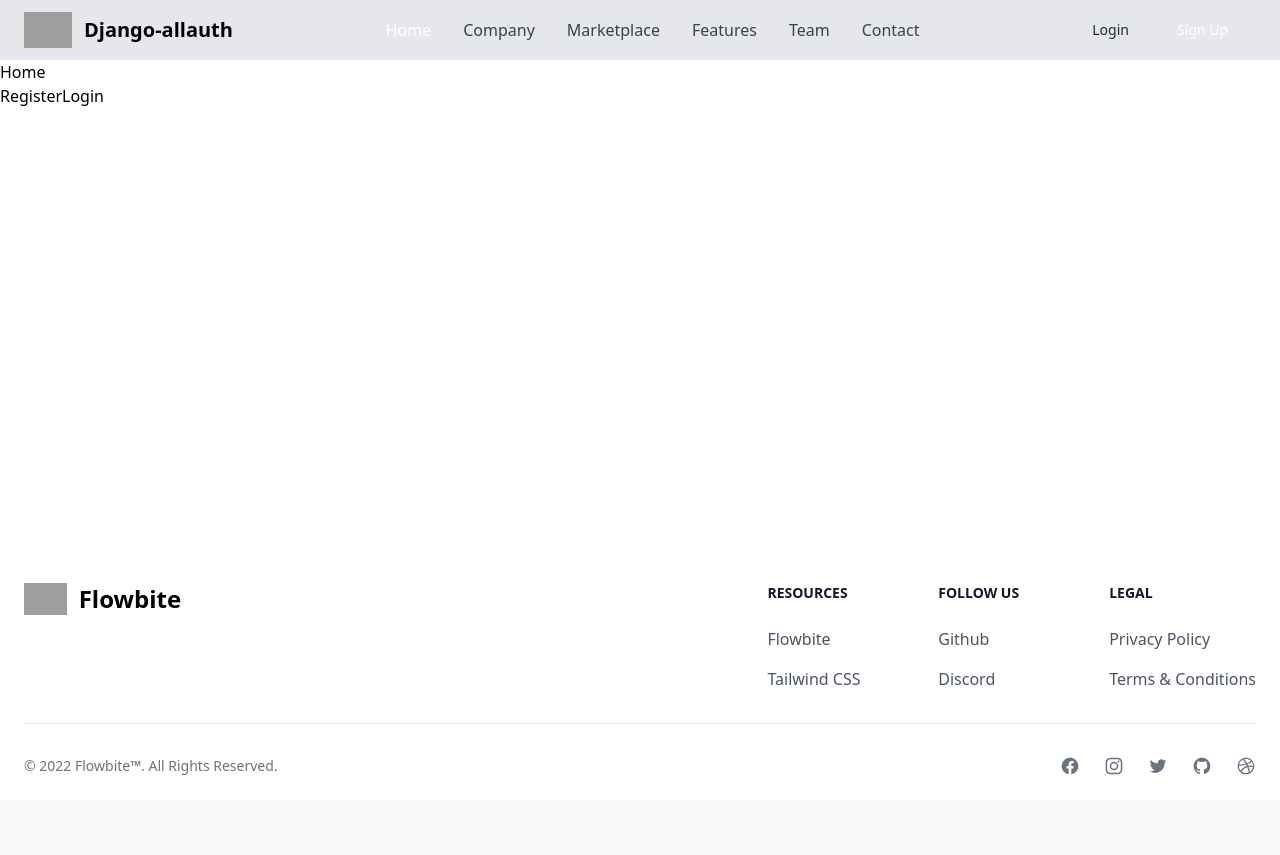
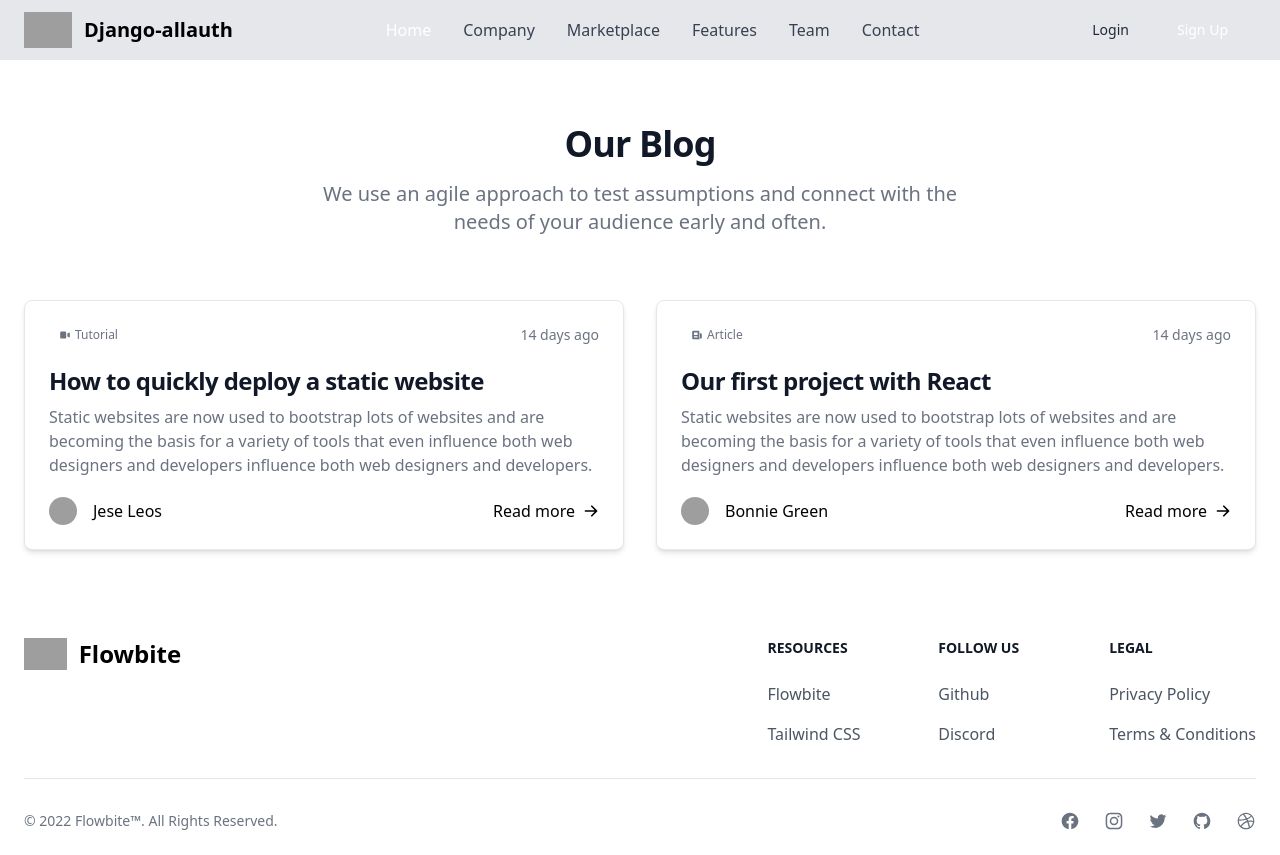
Before and after one commit to chienchuanw/django-blog, a Django app: page / in a window 1280 px wide. Before the commit the page ends 775 px from the top, so only its background shows below. Run offline with Django 5.2, Linux system fonts and the light colour scheme; some libraries are stand-ins or nearby versions; grey boxes are pictures that could not be loaded.

Commit message:
Changed to blog content style in home.html

```diff
--- a/templates/core/home.html
+++ b/templates/core/home.html
@@ -1,18 +1,62 @@
 {% extends "shared/base.html" %}
 
 {% block content %}
-<h1>Home</h1>
-<div class="flex">
-	<a href="{% url "users:register" %}">Register</a>
-	{% if user.is_authenticated %}
-	<a href="{% url "users:update" user.pk %}">Update</a>
-	<form action="{% url 'users:logout' %}" method="post">
-		{% csrf_token %}
-		<button type="submit">Logout</button>
-	</form>
-	{% else %}
-	<a href="{% url "users:login" %}">Login</a>
-	{% endif %}
+<section class="bg-white dark:bg-gray-900">
+  <div class="py-8 px-4 mx-auto max-w-screen-xl lg:py-16 lg:px-6">
+		<div class="mx-auto max-w-screen-sm text-center lg:mb-16 mb-8">
+			<h2 class="mb-4 text-3xl lg:text-4xl tracking-tight font-extrabold text-gray-900 dark:text-white">Our Blog</h2>
+			<p class="font-light text-gray-500 sm:text-xl dark:text-gray-400">We use an agile approach to test assumptions and connect with the needs of your audience early and often.</p>
+		</div>
+		<div class="grid gap-8 lg:grid-cols-2">
+			<article class="p-6 bg-white rounded-lg border border-gray-200 shadow-md dark:bg-gray-800 dark:border-gray-700">
+				<div class="flex justify-between items-center mb-5 text-gray-500">
+					<span class="bg-primary-100 text-primary-800 text-xs font-medium inline-flex items-center px-2.5 py-0.5 rounded dark:bg-primary-200 dark:text-primary-800">
+							<svg class="mr-1 w-3 h-3" fill="currentColor" viewBox="0 0 20 20" xmlns="http://www.w3.org/2000/svg"><path d="M2 6a2 2 0 012-2h6a2 2 0 012 2v8a2 2 0 01-2 2H4a2 2 0 01-2-2V6zM14.553 7.106A1 1 0 0014 8v4a1 1 0 00.553.894l2 1A1 1 0 0018 13V7a1 1 0 00-1.447-.894l-2 1z"></path></svg>
+							Tutorial
+					</span>
+					<span class="text-sm">14 days ago</span>
+				</div>
+				<h2 class="mb-2 text-2xl font-bold tracking-tight text-gray-900 dark:text-white"><a href="#">How to quickly deploy a static website</a></h2>
+				<p class="mb-5 font-light text-gray-500 dark:text-gray-400">Static websites are now used to bootstrap lots of websites and are becoming the basis for a variety of tools that even influence both web designers and developers influence both web designers and developers.</p>
+				<div class="flex justify-between items-center">
+					<div class="flex items-center space-x-4">
+						<img class="w-7 h-7 rounded-full" src="https://flowbite.s3.amazonaws.com/blocks/marketing-ui/avatars/jese-leos.png" alt="Jese Leos avatar" />
+						<span class="font-medium dark:text-white">
+								Jese Leos
+						</span>
+					</div>
+					<a href="#" class="inline-flex items-center font-medium text-primary-600 dark:text-primary-500 hover:underline">
+							Read more
+						<svg class="ml-2 w-4 h-4" fill="currentColor" viewBox="0 0 20 20" xmlns="http://www.w3.org/2000/svg"><path fill-rule="evenodd" d="M10.293 3.293a1 1 0 011.414 0l6 6a1 1 0 010 1.414l-6 6a1 1 0 01-1.414-1.414L14.586 11H3a1 1 0 110-2h11.586l-4.293-4.293a1 1 0 010-1.414z" clip-rule="evenodd"></path></svg>
+					</a>
+				</div>
+			</article>
+			<article class="p-6 bg-white rounded-lg border border-gray-200 shadow-md dark:bg-gray-800 dark:border-gray-700">
+				<div class="flex justify-between items-center mb-5 text-gray-500">
+					<span class="bg-primary-100 text-primary-800 text-xs font-medium inline-flex items-center px-2.5 py-0.5 rounded dark:bg-primary-200 dark:text-primary-800">
+						<svg class="mr-1 w-3 h-3" fill="currentColor" viewBox="0 0 20 20" xmlns="http://www.w3.org/2000/svg"><path fill-rule="evenodd" d="M2 5a2 2 0 012-2h8a2 2 0 012 2v10a2 2 0 002 2H4a2 2 0 01-2-2V5zm3 1h6v4H5V6zm6 6H5v2h6v-2z" clip-rule="evenodd"></path><path d="M15 7h1a2 2 0 012 2v5.5a1.5 1.5 0 01-3 0V7z"></path></svg>
+						Article
+					</span>
+					<span class="text-sm">14 days ago</span>
+				</div>
+				<h2 class="mb-2 text-2xl font-bold tracking-tight text-gray-900 dark:text-white"><a href="#">Our first project with React</a></h2>
+				<p class="mb-5 font-light text-gray-500 dark:text-gray-400">Static websites are now used to bootstrap lots of websites and are becoming the basis for a variety of tools that even influence both web designers and developers influence both web designers and developers.</p>
+				<div class="flex justify-between items-center">
+					<div class="flex items-center space-x-4">
+						<img class="w-7 h-7 rounded-full" src="https://flowbite.s3.amazonaws.com/blocks/marketing-ui/avatars/bonnie-green.png" alt="Bonnie Green avatar" />
+						<span class="font-medium dark:text-white">
+								Bonnie Green
+						</span>
+					</div>
+					<a href="#" class="inline-flex items-center font-medium text-primary-600 dark:text-primary-500 hover:underline">
+						Read more
+						<svg class="ml-2 w-4 h-4" fill="currentColor" viewBox="0 0 20 20" xmlns="http://www.w3.org/2000/svg"><path fill-rule="evenodd" d="M10.293 3.293a1 1 0 011.414 0l6 6a1 1 0 010 1.414l-6 6a1 1 0 01-1.414-1.414L14.586 11H3a1 1 0 110-2h11.586l-4.293-4.293a1 1 0 010-1.414z" clip-rule="evenodd"></path></svg>
+					</a>
+				</div>
+			</article>
+		</div>
+  </div>
+</section>
 </div>
 
 {% endblock content %}
```
